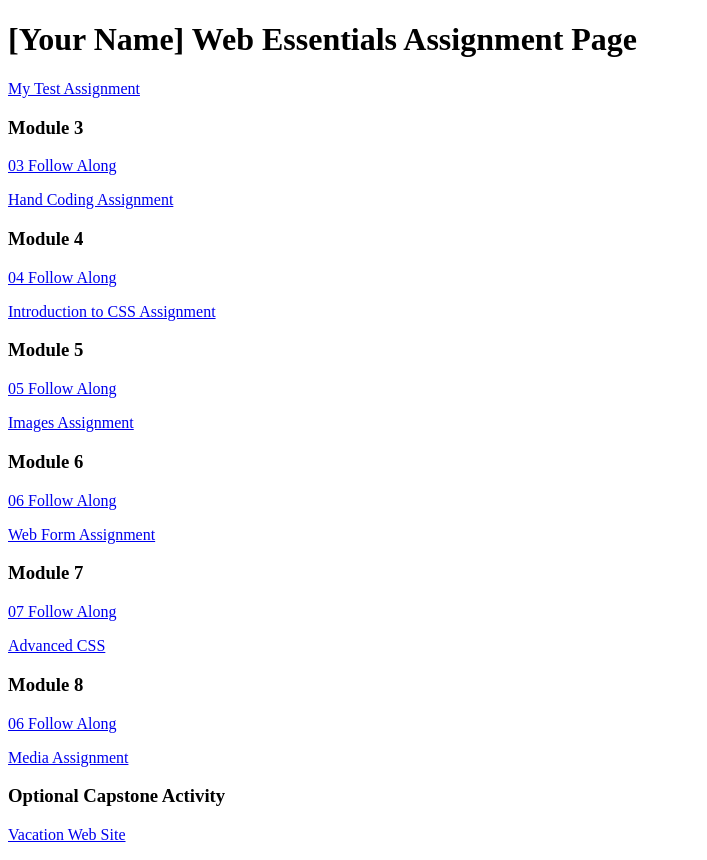
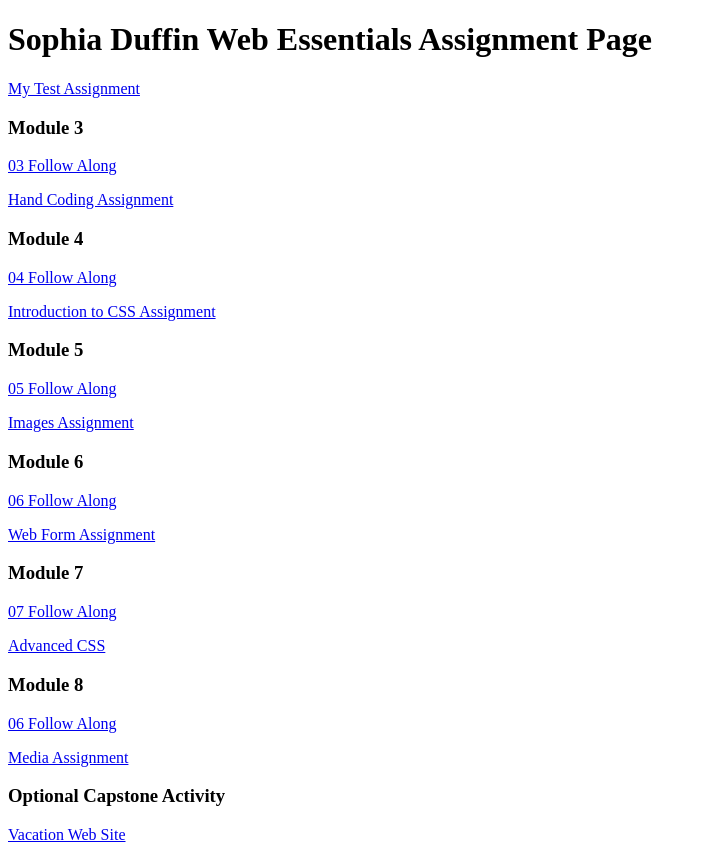
Before and after one commit to sophiacduffin2003/dwdd1600, a plain HTML site: page 01test/index.html in a window 1280 px wide. Shown: the whole page, without its empty margins (0-707 px from the left). Drawn offline with Linux system fonts and the light colour scheme.

Commit message:
Changed the name

```diff
--- a/01test/index.html
+++ b/01test/index.html
@@ -6,7 +6,7 @@
 		<title>dwdd 1600 assignment list page</title>
 	</head>
 	<body>
-		<h1>[Your Name] Web Essentials Assignment Page</h1>
+		<h1>Sophia Duffin Web Essentials Assignment Page</h1>
 		<p><a href="01test">My Test Assignment</a></p>
 
 		<h3>Module 3</h3>
```
